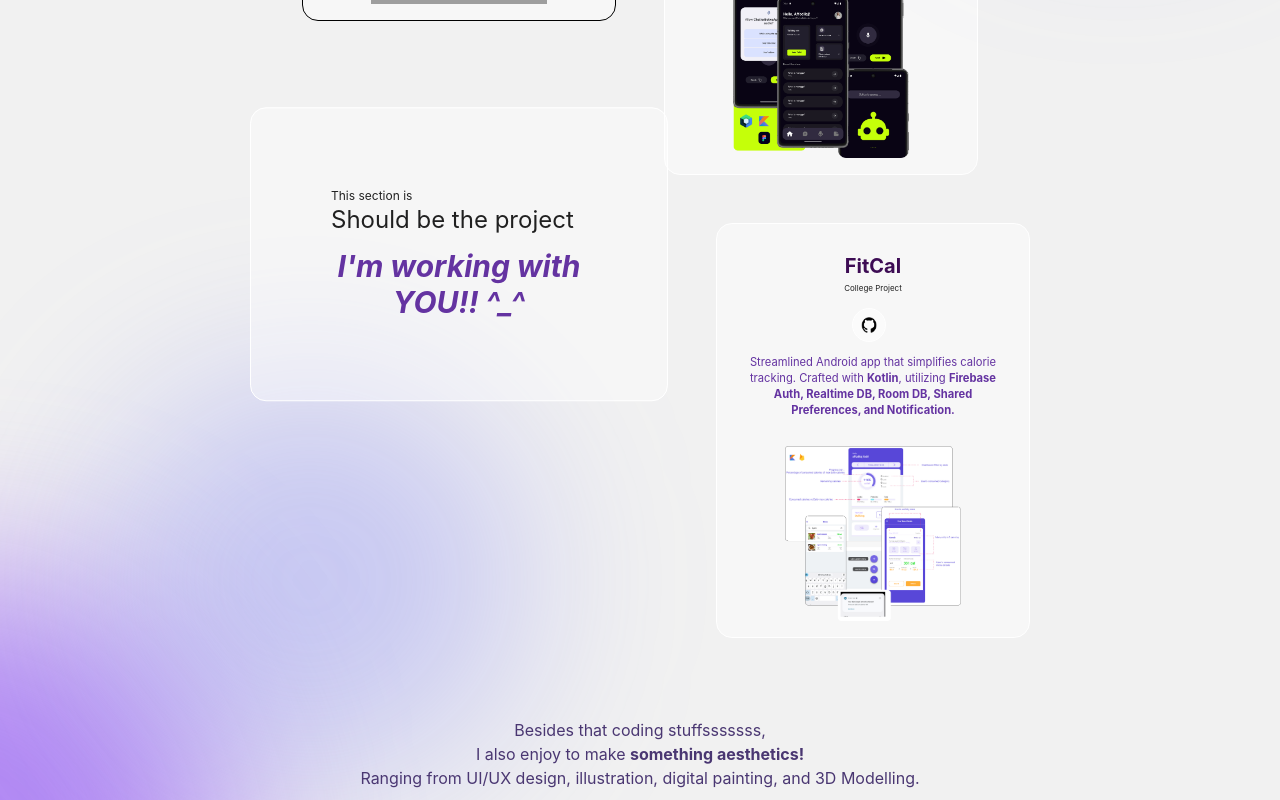
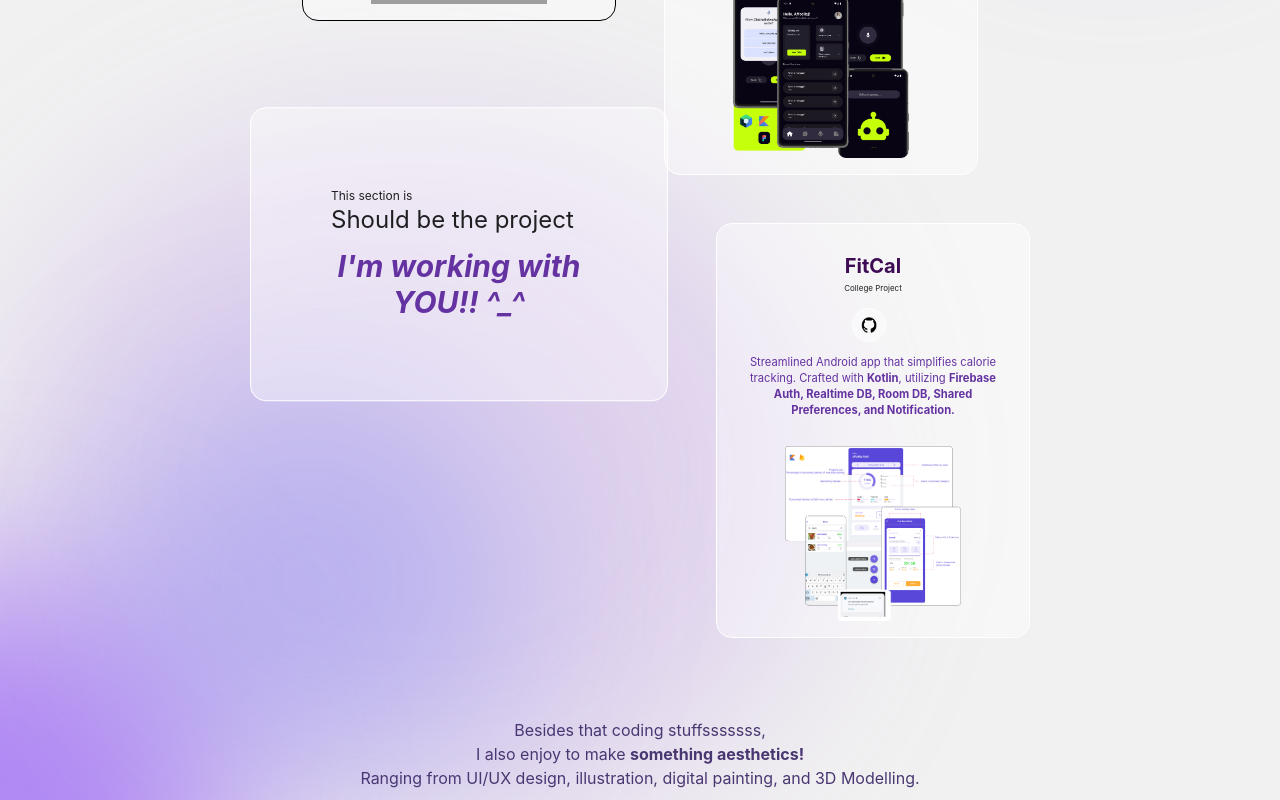
Before and after one commit to affodilajF/affodil-mine, a React (Vite) app: page /about in a window 1280 px wide. Shown: the part 1420-2220 px from the top of the page. Built offline with nearby package versions, Linux system fonts and the light colour scheme; grey boxes are pictures that could not be loaded.

Commit message:
add blur pink

```diff
--- a/src/pages/MainScreen/index.jsx
+++ b/src/pages/MainScreen/index.jsx
@@ -39,6 +39,8 @@ const Screen = () => {
       <div className="circlePosition w-[320px] h-[300px] bg-bgpurple-3 rounded-full absolute top-[1000px] right-[0px] blur-[90px] "></div>
 
       <div className="circlePosition w-[420px] h-[300px] bg-bgpurple-2 rounded-full absolute top-[550px] left-[-200px] blur-[90px]"></div>
+
+      <div className="circlePosition h-[700px]  bg-bgpurple-5 rounded-full absolute top-[1550px] right-[150] blur-[90px] sm:w-[580px] md:w-[820px]"></div>
 
       <div className="circlePosition w-[520px] h-[600px] bg-bgpurple-1 rounded-full absolute top-[2000px] left-[-300px] blur-[90px]"></div>
 
```
